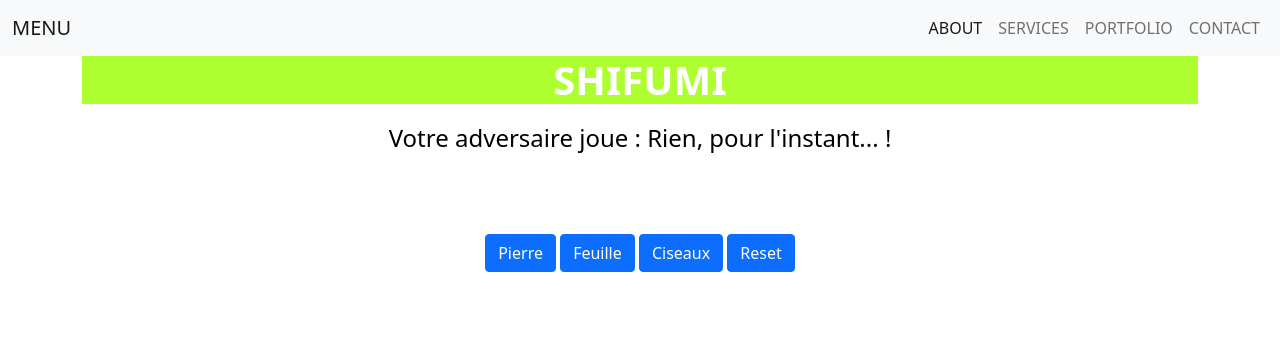
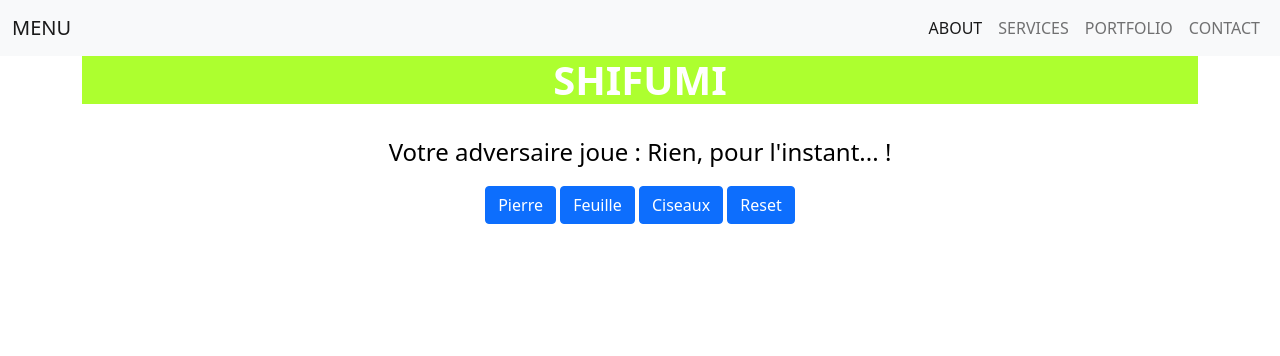
Before and after one commit to HdEX29/shifumi, a PHP site: page / in a window 1280 px wide. Shown: the top 356 px of the page. Run offline with PHP 8.4, Linux system fonts and the light colour scheme.

Commit message:
ajout d'une classe CSS et ajout d'une fonction dans le code php

```diff
--- a/index.php
+++ b/index.php
@@ -86,14 +86,11 @@
 
     <section class="hero">
         <div class="container h-100">
-            <h1 class="fw-bold">SHIFUMI</h1>
-            <p class="mt-3">Votre adversaire joue : <?php if (isset($ia)) {try {echo nbtosigne($ia);} catch (Throwable $t) {echo "Rien, pour l'instant...";}} else {echo "Rien, pour l'instant...";} ?> !</p>
-            <p class="btn btn-start mt-3 a"><?php echo $resultat ?></p>
+            <h1 class="fw-bold m-bot">SHIFUMI</h1>
+            <p>Votre adversaire joue : <?php if (isset($ia)) {try {echo nbtosigne($ia);} catch (Throwable $t) {echo "Rien, pour l'instant...";}} else {echo "Rien, pour l'instant...";} ?> !</p>
+            <p id ="resultat"><?php echo $resultat ?></p>
             <main class="w-50 align-center flex-col-justify-around butt">
                 <form action="#" method="post">
-                    <p class = 'p_absolute1'>
-                        <span id = "message">
-                    </p>
                     <input class="btn btn-primary" type="submit" value="Pierre" name="value">
                     <input class="btn btn-primary" type="submit" value="Feuille" name="value">
                     <input class="btn btn-primary" type="submit" value="Ciseaux" name="value">
--- a/style.css
+++ b/style.css
@@ -34,8 +34,8 @@ p {
     color: black;
 }
 
-.a {
-    background-color: white;
+#resultat {
+    font-size: 1.25em;
 }
 
 .h-100 {
@@ -56,3 +56,7 @@ p {
     flex-direction: column;
     justify-content: space-around;
 }
+
+.m-bot {
+    margin-bottom: 30px;
+}
```
